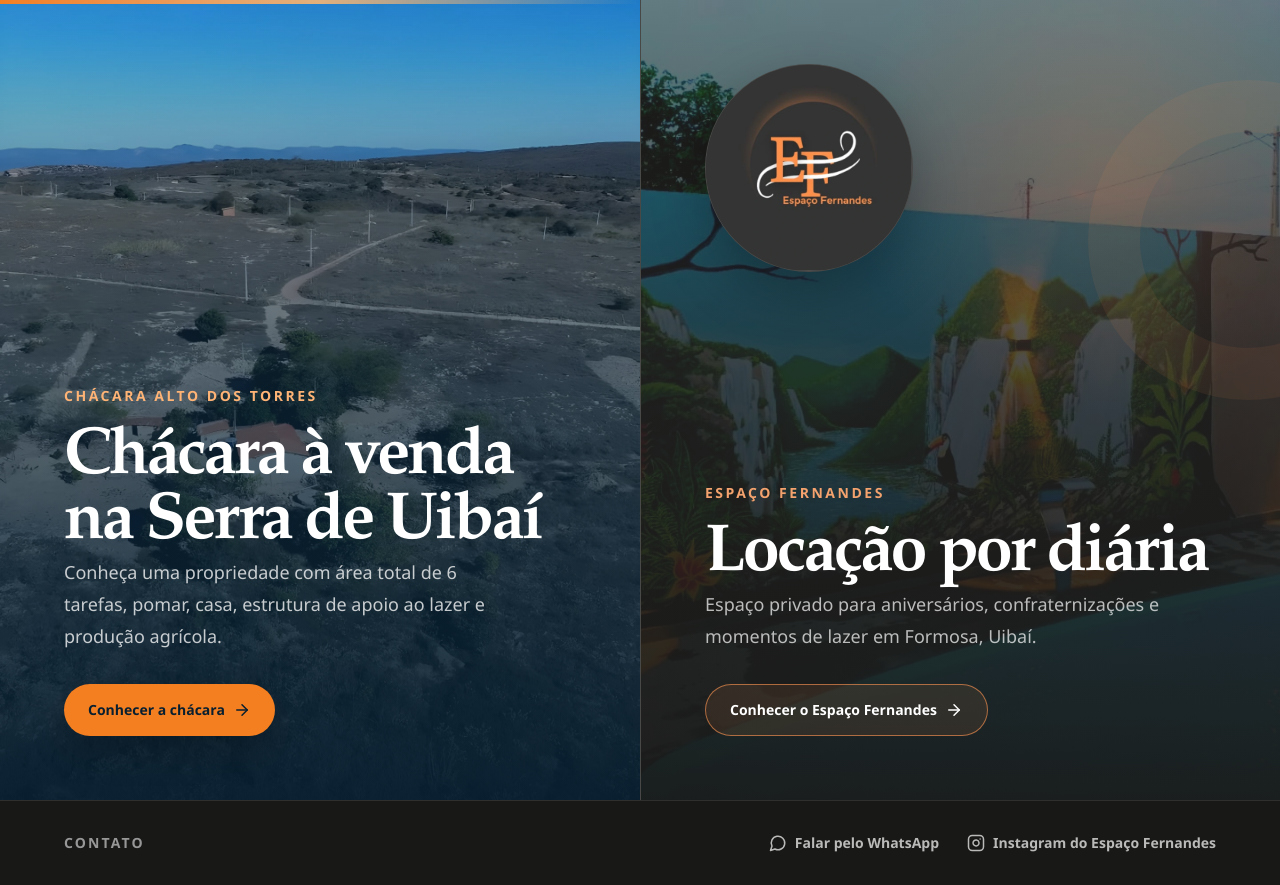
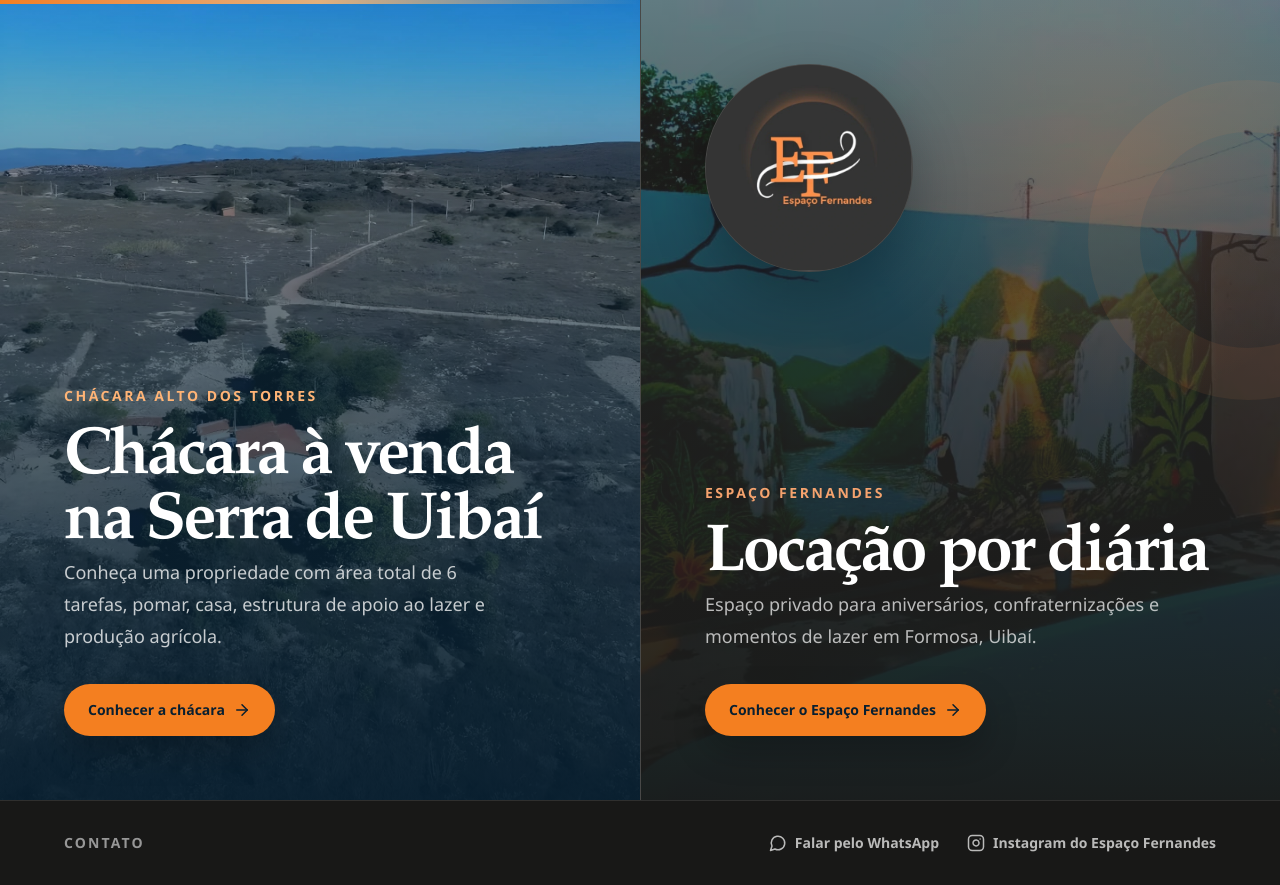
Before and after one commit to iLeviz25/chacara-alto-dos-torres, a Next.js app: page / in a window 1280 px wide. Built offline with nearby package versions, Linux system fonts and the light colour scheme.

Commit message:
Destaca botão do Espaço Fernandes na hub

```diff
--- a/src/components/ProjectHub.tsx
+++ b/src/components/ProjectHub.tsx
@@ -95,7 +95,7 @@
             {project.description}
           </p>
           <a
-            className="mt-8 inline-flex min-h-13 w-fit items-center justify-center gap-2 rounded-full border border-[#f3904f]/65 bg-[#f3904f]/10 px-6 py-3 text-sm font-extrabold text-white transition hover:-translate-y-0.5 hover:bg-[#f3904f] hover:text-[#272726] focus-visible:outline-white motion-reduce:transform-none motion-reduce:transition-none"
+            className="mt-8 inline-flex min-h-13 w-fit items-center justify-center gap-2 rounded-full bg-[#f47f20] px-6 py-3 text-sm font-extrabold text-[#081f30] shadow-[0_16px_34px_rgba(0,0,0,0.22)] transition hover:-translate-y-0.5 hover:bg-[#ff9a4d] focus-visible:outline-white motion-reduce:transform-none motion-reduce:transition-none"
             href={project.route}
           >
             {project.buttonLabel}
```
